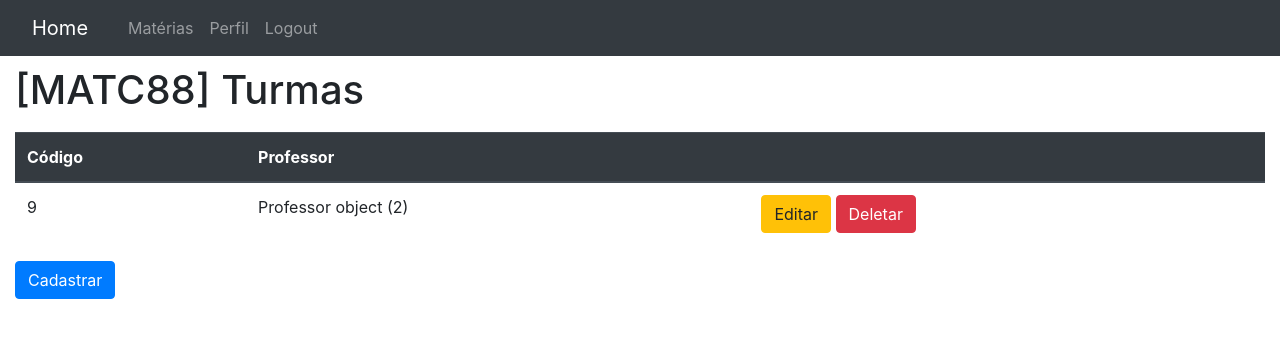
After one commit to hofstede-matheus/MATC84-presenca, a Django app: page /presenca/turmas/5/ in a window 1280 px wide. The commit adds this page. Shown: the top 338 px of the page. Run offline with Django 3.2, Linux system fonts and the light colour scheme; a user stored in the database is signed in; data comes from the database, SQL or seed files in the repository; both versions use the stored data as it was after the commit; some libraries are stand-ins or nearby versions.

Commit message:
inicia CRUD de turmas

```diff
--- a/aplicacao/presenca/models.py
+++ b/aplicacao/presenca/models.py
@@ -56,7 +56,7 @@ class Turma(models.Model):
     codigo = models.PositiveIntegerField()
     total_aulas = models.PositiveIntegerField()
 
-    alunos = models.ManyToManyField(Aluno)
+    alunos = models.ManyToManyField(Aluno, blank=True)
 
     # Metadados
 
--- a/aplicacao/presenca/templates/presenca/materia_list.html
+++ b/aplicacao/presenca/templates/presenca/materia_list.html
@@ -20,6 +20,7 @@
              <td> {{ materia.codigo }}</td>
              <td> {{ materia.nome }} </td>
              <td>
+                <a class="btn btn-info"  href="{%url 'turmas' materia=materia.pk %}"> Turmas </a>
                 <a class="btn btn-warning"  href="{%url 'materia_update' pk=materia.pk %}"> Editar </a>
                 <a class="btn btn-danger" href="{%url 'materia_delete' pk=materia.pk %}"> Deletar </a>
              </td>
--- /dev/null
+++ b/aplicacao/presenca/templates/presenca/turma_list.html
@@ -0,0 +1,37 @@
+{% extends "base_generic.html" %}
+
+{% block content %}
+  <h1 class="titulo"> [{{ codigo_materia }}] Turmas</h1>
+
+  {% if turma_list %}
+
+  <table class="table table-hover" >
+    <thead class="thead-dark">
+      <tr>
+        <th scope="col">Código</th>
+        <th scope="col">Professor</th>
+        <th scope="col"> </th>
+      </tr>
+    </thead>
+
+    <tbody>
+       {% for turma in turma_list %}
+           <tr>
+             <td> {{ turma.codigo }}</td>
+             <td> {{ turma.professor }} </td>
+             <td>
+                <a class="btn btn-warning"  href=""> Editar </a>
+                <a class="btn btn-danger" href=""> Deletar </a>
+             </td>
+           </tr>
+       {% endfor %}
+    </tbody>
+  </table>
+
+  {% else %}
+  <p> Nenhuma turma cadastrada ainda. </p>
+  {% endif %}
+
+  <a class="btn btn-primary" href=""> Cadastrar </a>
+
+{% endblock %}
--- a/aplicacao/presenca/urls.py
+++ b/aplicacao/presenca/urls.py
@@ -8,4 +8,6 @@ urlpatterns = [
     path('materia/create/', views.MateriaCreate.as_view(), name='materia_create'),
     path('materia/<int:pk>/update/', views.MateriaUpdate.as_view(), name='materia_update'),
     path('materia/<int:pk>/delete/', views.MateriaDelete.as_view(), name='materia_delete'),
+
+    path('turmas/<materia>/', views.TurmaListView, name='turmas'),
 ]
--- a/aplicacao/presenca/views.py
+++ b/aplicacao/presenca/views.py
@@ -18,7 +18,7 @@ def home(request):
     return render(request, 'home.html', context=context)
 
 
-from presenca.models import Materia
+from presenca.models import Materia, Turma
 from django.views import generic
 from django.contrib.auth.mixins import LoginRequiredMixin
 
@@ -40,3 +40,11 @@ class MateriaUpdate(LoginRequiredMixin, UpdateView):
 class MateriaDelete(LoginRequiredMixin, DeleteView):
     model = Materia
     success_url = reverse_lazy('materias')
+
+@login_required
+def TurmaListView(request, materia):
+    model = Turma
+    codigo_materia = Materia.objects.get(pk=materia).codigo
+    turmas = Turma.objects.filter(materia=materia)
+
+    return render(request, 'presenca/turma_list.html', {'codigo_materia': codigo_materia, 'turma_list': turmas})
```
Also changed, not shown: aplicacao/db.sqlite3.
